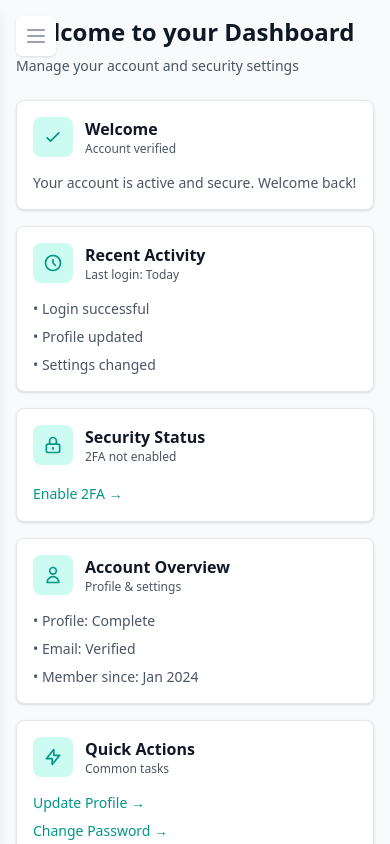
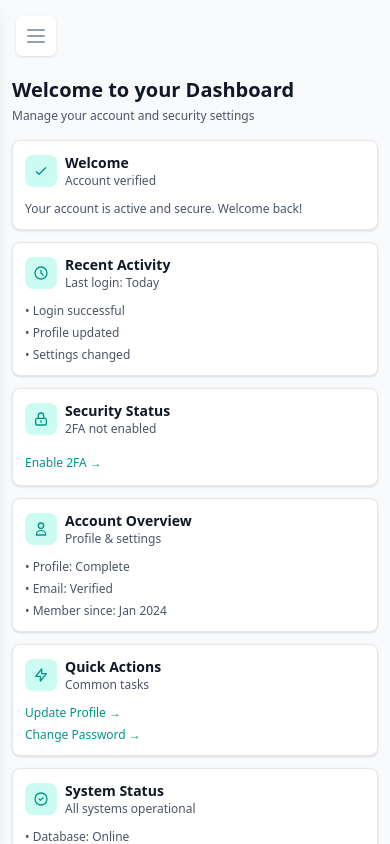
Before and after one commit to KhushiGusain/authentication-screens-assignment, a Next.js app: page /dashboard in a window 390 px wide. Shown: the top 844 px of the page. Built offline with nearby package versions, Linux system fonts and the light colour scheme; sample sign-in values are in the browser's storage.

Commit message:
Make all pages responsive and improve mobile UX

```diff
--- a/src/app/dashboard/page.js
+++ b/src/app/dashboard/page.js
@@ -6,136 +6,144 @@ import DashboardLayout from '../../components/layout/DashboardLayout';
 export default function DashboardPage() {
   const router = useRouter();
 
+  const dashboardCards = [
+    {
+      id: 'welcome',
+      icon: 'M5 13l4 4L19 7',
+      title: 'Welcome',
+      subtitle: 'Account verified',
+      content: 'Your account is active and secure. Welcome back!',
+      type: 'info'
+    },
+    {
+      id: 'activity',
+      icon: 'M12 8v4l3 3m6-3a9 9 0 11-18 0 9 9 0 0118 0z',
+      title: 'Recent Activity',
+      subtitle: 'Last login: Today',
+      content: [
+        '• Login successful',
+        '• Profile updated',
+        '• Settings changed'
+      ],
+      type: 'list'
+    },
+    {
+      id: 'security',
+      icon: 'M12 15v2m-6 4h12a2 2 0 002-2v-6a2 2 0 00-2-2H6a2 2 0 00-2 2v6a2 2 0 002 2zm10-10V7a4 4 0 00-8 0v4h8z',
+      title: 'Security Status',
+      subtitle: '2FA not enabled',
+      action: {
+        text: 'Enable 2FA →',
+        onClick: () => router.push('/twofactor/enable')
+      },
+      type: 'action'
+    },
+    {
+      id: 'account',
+      icon: 'M16 7a4 4 0 11-8 0 4 4 0 018 0zM12 14a7 7 0 00-7 7h14a7 7 0 00-7-7z',
+      title: 'Account Overview',
+      subtitle: 'Profile & settings',
+      content: [
+        '• Profile: Complete',
+        '• Email: Verified',
+        '• Member since: Jan 2024'
+      ],
+      type: 'list'
+    },
+    {
+      id: 'actions',
+      icon: 'M13 10V3L4 14h7v7l9-11h-7z',
+      title: 'Quick Actions',
+      subtitle: 'Common tasks',
+      content: [
+        { text: 'Update Profile →', onClick: () => router.push('/profile') },
+        { text: 'Change Password →', onClick: () => router.push('/change-password') }
+      ],
+      type: 'buttons'
+    },
+    {
+      id: 'system',
+      icon: 'M9 12l2 2 4-4m6 2a9 9 0 11-18 0 9 9 0 0118 0z',
+      title: 'System Status',
+      subtitle: 'All systems operational',
+      content: [
+        '• Database: Online',
+        '• API: Healthy',
+        '• Storage: Available'
+      ],
+      type: 'list'
+    }
+  ];
+
+  const renderCardContent = (card) => {
+    switch (card.type) {
+      case 'info':
+        return <p className="text-xs sm:text-sm text-gray-600">{card.content}</p>;
+
+      case 'list':
+        return (
+          <div className="space-y-1.5 sm:space-y-2">
+            {card.content.map((item, index) => (
+              <div key={index} className="text-xs sm:text-sm text-gray-600">{item}</div>
+            ))}
+          </div>
+        );
+
+      case 'action':
+        return (
+          <button
+            onClick={card.action.onClick}
+            className="text-xs sm:text-sm text-teal-600 hover:text-teal-500 font-medium"
+          >
+            {card.action.text}
+          </button>
+        );
+
+      case 'buttons':
+        return (
+          <div className="space-y-1.5 sm:space-y-2">
+            {card.content.map((button, index) => (
+              <button
+                key={index}
+                onClick={button.onClick}
+                className="block w-full text-left text-xs sm:text-sm text-teal-600 hover:text-teal-500 font-medium"
+              >
+                {button.text}
+              </button>
+            ))}
+          </div>
+        );
+
+      default:
+        return null;
+    }
+  };
+
   return (
     <DashboardLayout>
-      <div className="max-w-7xl mx-auto p-4 sm:p-4 lg:p-6">
-        <div className="mb-6">
-          <h1 className="text-2xl sm:text-3xl lg:text-4xl font-bold text-gray-900 mb-2">Welcome to your Dashboard</h1>
-          <p className="text-sm sm:text-base text-gray-600">Manage your account and security settings</p>
+      <div className="max-w-7xl mx-auto p-3 sm:p-4 lg:p-6">
+        <div className="mb-4 sm:mb-6">
+          <h1 className="text-xl sm:text-2xl lg:text-3xl xl:text-4xl font-bold text-gray-900 mb-1 sm:mb-2">Welcome to your Dashboard</h1>
+          <p className="text-xs sm:text-sm lg:text-base text-gray-600">Manage your account and security settings</p>
         </div>
 
-        <div className="grid grid-cols-1 sm:grid-cols-2 xl:grid-cols-3 gap-4 sm:gap-6">
-
-          <div className="bg-white rounded-lg shadow-sm border border-gray-200 p-4 sm:p-6">
-            <div className="flex items-center mb-4">
-              <div className="w-10 h-10 sm:w-12 sm:h-12 bg-teal-100 rounded-lg flex items-center justify-center">
-                <svg className="w-5 h-5 sm:w-6 sm:h-6 text-teal-600" fill="none" stroke="currentColor" viewBox="0 0 24 24">
-                  <path strokeLinecap="round" strokeLinejoin="round" strokeWidth={2} d="M5 13l4 4L19 7" />
-                </svg>
+        <div className="grid grid-cols-1 sm:grid-cols-2 lg:grid-cols-3 xl:grid-cols-3 gap-3 sm:gap-4 lg:gap-6">
+          {dashboardCards.map((card) => (
+            <div key={card.id} className="bg-white rounded-lg shadow-sm border border-gray-200 p-3 sm:p-4 lg:p-6">
+              <div className="flex items-center mb-3 sm:mb-4">
+                <div className="w-8 h-8 sm:w-10 sm:h-10 lg:w-12 lg:h-12 bg-teal-100 rounded-lg flex items-center justify-center">
+                  <svg className="w-4 h-4 sm:w-5 sm:h-5 lg:w-6 lg:h-6 text-teal-600" fill="none" stroke="currentColor" viewBox="0 0 24 24">
+                    <path strokeLinecap="round" strokeLinejoin="round" strokeWidth={2} d={card.icon} />
+                  </svg>
+                </div>
+                <div className="ml-2 sm:ml-3 lg:ml-4">
+                  <h3 className="text-sm sm:text-base lg:text-lg font-semibold text-gray-900">{card.title}</h3>
+                  <p className="text-xs sm:text-sm text-gray-600">{card.subtitle}</p>
+                </div>
               </div>
-              <div className="ml-3 sm:ml-4">
-                <h3 className="text-base sm:text-lg font-semibold text-gray-900">Welcome</h3>
-                <p className="text-xs sm:text-sm text-gray-600">Account verified</p>
-              </div>
+              {renderCardContent(card)}
             </div>
-            <p className="text-sm text-gray-600">Your account is active and secure. Welcome back!</p>
-          </div>
-
-
-          <div className="bg-white rounded-lg shadow-sm border border-gray-200 p-4 sm:p-6">
-            <div className="flex items-center mb-4">
-              <div className="w-10 h-10 sm:w-12 sm:h-12 bg-teal-100 rounded-lg flex items-center justify-center">
-                <svg className="w-5 h-5 sm:w-6 sm:h-6 text-teal-600" fill="none" stroke="currentColor" viewBox="0 0 24 24">
-                  <path strokeLinecap="round" strokeLinejoin="round" strokeWidth={2} d="M12 8v4l3 3m6-3a9 9 0 11-18 0 9 9 0 0118 0z" />
-                </svg>
-              </div>
-              <div className="ml-3 sm:ml-4">
-                <h3 className="text-base sm:text-lg font-semibold text-gray-900">Recent Activity</h3>
-                <p className="text-xs sm:text-sm text-gray-600">Last login: Today</p>
-              </div>
-            </div>
-            <div className="space-y-2">
-              <div className="text-sm text-gray-600">• Login successful</div>
-              <div className="text-sm text-gray-600">• Profile updated</div>
-              <div className="text-sm text-gray-600">• Settings changed</div>
-            </div>
-          </div>
-
-          <div className="bg-white rounded-lg shadow-sm border border-gray-200 p-4 sm:p-6">
-            <div className="flex items-center mb-4">
-              <div className="w-10 h-10 sm:w-12 sm:h-12 bg-teal-100 rounded-lg flex items-center justify-center">
-                <svg className="w-5 h-5 sm:w-6 sm:h-6 text-teal-600" fill="none" stroke="currentColor" viewBox="0 0 24 24">
-                  <path strokeLinecap="round" strokeLinejoin="round" strokeWidth={2} d="M12 15v2m-6 4h12a2 2 0 002-2v-6a2 2 0 00-2-2H6a2 2 0 00-2 2v6a2 2 0 002 2zm10-10V7a4 4 0 00-8 0v4h8z" />
-                </svg>
-              </div>
-              <div className="ml-3 sm:ml-4">
-                <h3 className="text-base sm:text-lg font-semibold text-gray-900">Security Status</h3>
-                <p className="text-xs sm:text-sm text-gray-600">2FA not enabled</p>
-              </div>
-            </div>
-            <button
-              onClick={() => router.push('/twofactor/enable')}
-              className="text-sm text-teal-600 hover:text-teal-500 font-medium"
-            >
-              Enable 2FA →
-            </button>
-          </div>
-
-          <div className="bg-white rounded-lg shadow-sm border border-gray-200 p-4 sm:p-6">
-            <div className="flex items-center mb-4">
-              <div className="w-10 h-10 sm:w-12 sm:h-12 bg-teal-100 rounded-lg flex items-center justify-center">
-                <svg className="w-5 h-5 sm:w-6 sm:h-6 text-teal-600" fill="none" stroke="currentColor" viewBox="0 0 24 24">
-                  <path strokeLinecap="round" strokeLinejoin="round" strokeWidth={2} d="M16 7a4 4 0 11-8 0 4 4 0 018 0zM12 14a7 7 0 00-7 7h14a7 7 0 00-7-7z" />
-                </svg>
-              </div>
-              <div className="ml-3 sm:ml-4">
-                <h3 className="text-base sm:text-lg font-semibold text-gray-900">Account Overview</h3>
-                <p className="text-xs sm:text-sm text-gray-600">Profile & settings</p>
-              </div>
-            </div>
-            <div className="space-y-2">
-              <div className="text-sm text-gray-600">• Profile: Complete</div>
-              <div className="text-sm text-gray-600">• Email: Verified</div>
-              <div className="text-sm text-gray-600">• Member since: Jan 2024</div>
-            </div>
-          </div>
-
-          <div className="bg-white rounded-lg shadow-sm border border-gray-200 p-4 sm:p-6">
-            <div className="flex items-center mb-4">
-              <div className="w-10 h-10 sm:w-12 sm:h-12 bg-teal-100 rounded-lg flex items-center justify-center">
-                <svg className="w-5 h-5 sm:w-6 sm:h-6 text-teal-600" fill="none" stroke="currentColor" viewBox="0 0 24 24">
-                  <path strokeLinecap="round" strokeLinejoin="round" strokeWidth={2} d="M13 10V3L4 14h7v7l9-11h-7z" />
-                </svg>
-              </div>
-              <div className="ml-3 sm:ml-4">
-                <h3 className="text-base sm:text-lg font-semibold text-gray-900">Quick Actions</h3>
-                <p className="text-xs sm:text-sm text-gray-600">Common tasks</p>
-              </div>
-            </div>
-            <div className="space-y-2">
-              <button
-                onClick={() => router.push('/profile')}
-                className="block w-full text-left text-sm text-teal-600 hover:text-teal-500 font-medium"
-              >
-                Update Profile →
-              </button>
-              <button
-                onClick={() => router.push('/change-password')}
-                className="block w-full text-left text-sm text-teal-600 hover:text-teal-500 font-medium"
-              >
-                Change Password →
-              </button>
-            </div>
-          </div>
-
-          <div className="bg-white rounded-lg shadow-sm border border-gray-200 p-4 sm:p-6">
-            <div className="flex items-center mb-4">
-              <div className="w-10 h-10 sm:w-12 sm:h-12 bg-teal-100 rounded-lg flex items-center justify-center">
-                <svg className="w-5 h-5 sm:w-6 sm:h-6 text-teal-600" fill="none" stroke="currentColor" viewBox="0 0 24 24">
-                  <path strokeLinecap="round" strokeLinejoin="round" strokeWidth={2} d="M9 12l2 2 4-4m6 2a9 9 0 11-18 0 9 9 0 0118 0z" />
-                </svg>
-              </div>
-              <div className="ml-3 sm:ml-4">
-                <h3 className="text-base sm:text-lg font-semibold text-gray-900">System Status</h3>
-                <p className="text-xs sm:text-sm text-gray-600">All systems operational</p>
-              </div>
-            </div>
-            <div className="space-y-2">
-              <div className="text-sm text-gray-600">• Database: Online</div>
-              <div className="text-sm text-gray-600">• API: Healthy</div>
-              <div className="text-sm text-gray-600">• Storage: Available</div>
-            </div>
-          </div>
+          ))}
         </div>
       </div>
     </DashboardLayout>
--- a/src/app/verify-otp/page.js
+++ b/src/app/verify-otp/page.js
@@ -51,8 +51,8 @@ export default function VerifyOtpPage() {
   };
 
   const footer = (
-    <div className="space-y-3">
-      <p className="text-xs text-gray-600">
+    <div className="space-y-2 sm:space-y-3">
+      <p className="text-xs sm:text-sm text-gray-600">
         Didn't receive the code?{' '}
         <button
           onClick={handleResend}
@@ -71,7 +71,7 @@ export default function VerifyOtpPage() {
         subtitle="Enter the 5-digit code sent to your email"
         footer={footer}
       >
-        <div className="space-y-6">
+        <div className="space-y-4 sm:space-y-6">
           <div className="flex justify-center">
             <OtpInput
               length={5}
--- a/src/components/layout/DashboardLayout.js
+++ b/src/components/layout/DashboardLayout.js
@@ -47,6 +47,12 @@ const DashboardLayout = ({ children }) => {
     { name: 'Change Password', href: '/change-password', icon: 'M12 15v2m-6 4h12a2 2 0 002-2v-6a2 2 0 00-2-2H6a2 2 0 00-2 2v6a2 2 0 002 2zm10-10V7a4 4 0 00-8 0v4h8z' },
   ];
 
+  // Get the current active page name
+  const getActivePageName = () => {
+    const activeItem = navigation.find(item => item.href === pathname);
+    return activeItem ? activeItem.name : 'Dashboard';
+  };
+
   if (isLoading) {
     return (
       <div className="min-h-screen bg-gray-50 flex items-center justify-center">
@@ -79,7 +85,7 @@ const DashboardLayout = ({ children }) => {
         sidebarOpen ? 'translate-x-0' : '-translate-x-full'
       }`}>
         <div className="flex items-center justify-between h-12 px-6 border-b border-gray-200">
-          <h1 className="text-lg font-semibold text-gray-900">Dashboard</h1>
+          <h1 className="text-lg font-semibold text-gray-900">{getActivePageName()}</h1>
           <button
             onClick={() => setSidebarOpen(false)}
             className="lg:hidden p-2 rounded-md text-gray-400 hover:text-gray-600 hover:bg-gray-100"
@@ -154,7 +160,7 @@ const DashboardLayout = ({ children }) => {
           </button>
         </div>
 
-        <main className="h-full">
+        <main className="h-full pt-16 lg:pt-0">
           {children}
         </main>
       </div>
--- a/src/components/ui/OtpInput.js
+++ b/src/components/ui/OtpInput.js
@@ -88,7 +88,7 @@ const OtpInput = ({ length = 5, onComplete, onResend, onEnter }) => {
   };
 
   return (
-    <div className="flex justify-center space-x-3">
+    <div className="flex justify-center space-x-2 sm:space-x-3">
       {otp.map((digit, index) => (
         <input
           key={index}
@@ -101,7 +101,7 @@ const OtpInput = ({ length = 5, onComplete, onResend, onEnter }) => {
           onKeyDown={(e) => handleKeyDown(index, e)}
           onFocus={() => handleFocus(index)}
           className={`
-            w-12 h-12 text-center text-xl font-semibold border-2 rounded-lg
+            w-10 h-10 sm:w-12 sm:h-12 text-center text-lg sm:text-xl font-semibold border-2 rounded-lg
             focus:outline-none focus:ring-2 focus:ring-teal-500 focus:border-transparent
             transition-all duration-200
             ${activeIndex === index
```
Also changed, not shown: src/app/forgot-password/page.js (+9 -10 lines), src/app/reset-password/page.js (+4 -4 lines), src/app/twofactor/enable/page.js (+13 -13 lines), src/app/twofactor/qrcode/page.js (+8 -13 lines).
